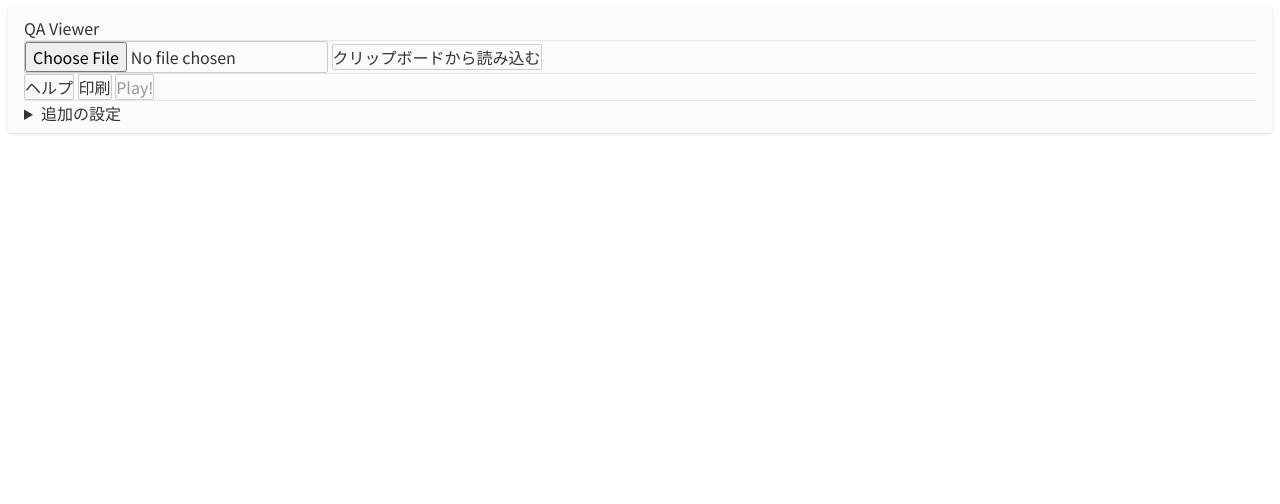
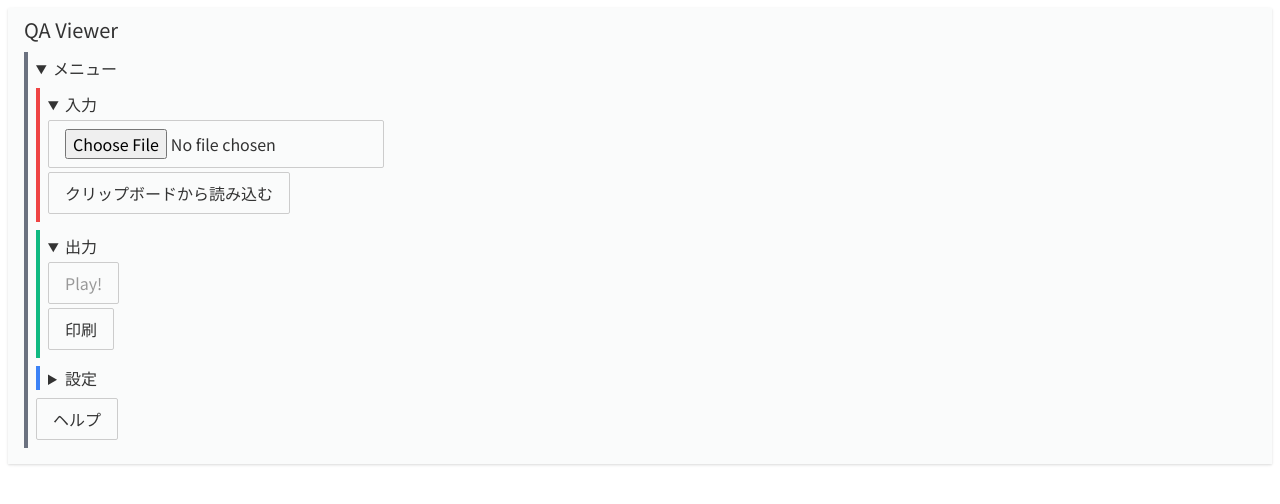
Before and after one commit to 0wv/qa-viewer, a Svelte app: page / in a window 1280 px wide. Shown: the top 504 px of the page. Built offline with nearby package versions, Linux system fonts and the light colour scheme.

Commit message:
:lipstick: update header look

```diff
--- a/src/components/Viewer.svelte
+++ b/src/components/Viewer.svelte
@@ -125,17 +125,43 @@
 </svelte:head>
 
 <header class="bg-gray-50 bg-opacity-80 mb-3 px-4 py-2 shadow sticky top-0">
-  <h1>QA Viewer</h1>
-  <hr>
-  <input bind:this={file} type="file" />
-  <button on:click={loadFromClipboard}>クリップボードから読み込む</button>
-  <hr>
-  <button on:click={() => { window.location.href = '/#/help' }}>ヘルプ</button>
-  <button on:click={() => window.print()}>印刷</button>
-  <button disabled={$qas.length === 0} on:click={() => { window.location.href = '/#/play' }}>Play!</button>
-  <hr>
-  <details>
-    <summary>追加の設定</summary>
+  <h1 class="text-xl">QA Viewer</h1>
+  <details class="border-l-4 border-gray-500 my-2 px-2 py-1" open>
+    <summary>メニュー</summary>
+    <details class="border-l-4 border-red-500 my-2 px-2 py-1" open>
+      <summary>入力</summary>
+      <div class="my-1">
+        <input
+          bind:this={file}
+          class="px-4 py-2 max-w-full"
+          type="file"
+        >
+      </div>
+      <div class="my-1">
+        <button
+          class="px-4 py-2 max-w-full"
+          on:click={loadFromClipboard}
+        >クリップボードから読み込む</button>
+      </div>
+    </details>
+    <details class="border-l-4 border-green-500 my-2 px-2 py-1" open>
+      <summary>出力</summary>
+      <div class="my-1">
+        <button
+          class="px-4 py-2 max-w-full"
+          disabled={$qas.length === 0}
+          on:click={() => { window.location.href = '/#/play' }}
+        >Play!</button>
+      </div>
+      <div class="my-1">
+        <button
+          class="px-4 py-2 max-w-full"
+          on:click={() => window.print()}
+        >印刷</button>
+      </div>
+    </details>
+    <details class="border-l-4 border-blue-500 my-2 px-2">
+      <summary>設定</summary>
       <ConfigBool key="isHiddenSelection">選択肢を隠す</ConfigBool>
       <ConfigBool key="isHiddenAnswer">答えを隠す</ConfigBool>
       <ConfigBool key="isAnswerForm">解答欄を表示する</ConfigBool>
@@ -148,6 +174,13 @@
       <ConfigBool key="isEnableInnerHTML">innerHTMLを有効化</ConfigBool>
       <ConfigBool key="isEnableKatex">KaTeXを有効化</ConfigBool>
     </details>
+    <div class="my-1">
+      <button
+        class="px-4 py-2 max-w-full"
+        on:click={() => { window.location.href = '/#/help' }}
+      >ヘルプ</button>
+    </div>
+  </details>
 </header>
 <QATree qas={$qas}></QATree>
 
```
Lines whose indentation alone changed are shown as unchanged.
